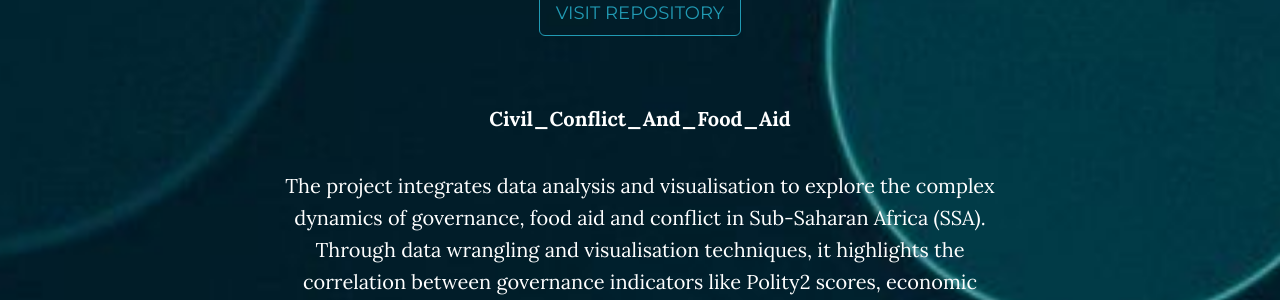
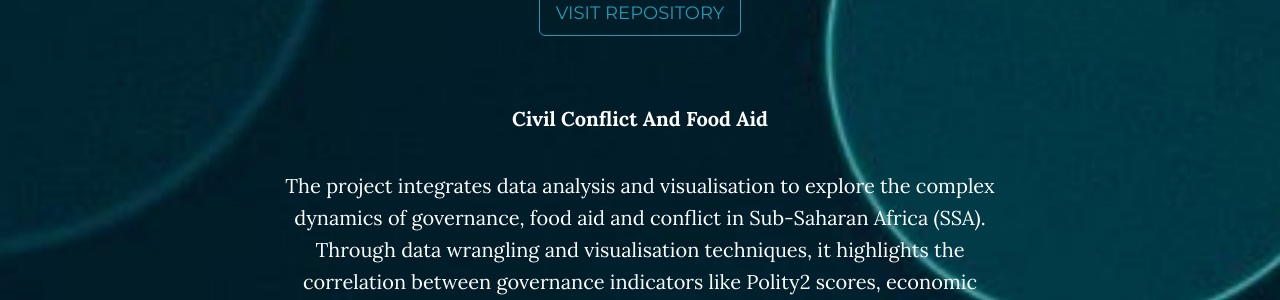
Before and after one commit to Md-Khid/Md-Khid, a Jekyll site: the page built from index.html, in a window 1280 px wide and 900 px high, scrolled down 4158 px. Shown: the part 154-454 px from the top of the window. Built offline with Jekyll 4.4.1, drawn with Linux system fonts in a browser that asks for light colours.

Commit message:
Update download.html

```diff
--- a/_includes/download.html
+++ b/_includes/download.html
@@ -57,7 +57,7 @@
               decision-making process.</p>
             <a href="https://github.com/Md-Khid/ANN_Loan_Status_Prediction" class="btn btn-default btn-lg">Visit Repository</a>
           <p>&nbsp;</p>
-            <p style="font-size: 20px;"><strong>Civil_Conflict_And_Food_Aid</strong></p>
+            <p style="font-size: 20px;"><strong>Civil Conflict And Food Aid</strong></p>
             <p>The project integrates data analysis and visualisation to explore the complex dynamics of governance,
               food aid and conflict in Sub-Saharan Africa (SSA). Through data wrangling and visualisation techniques,
               it highlights the correlation between governance indicators like Polity2 scores, economic factors such as GDP
```
